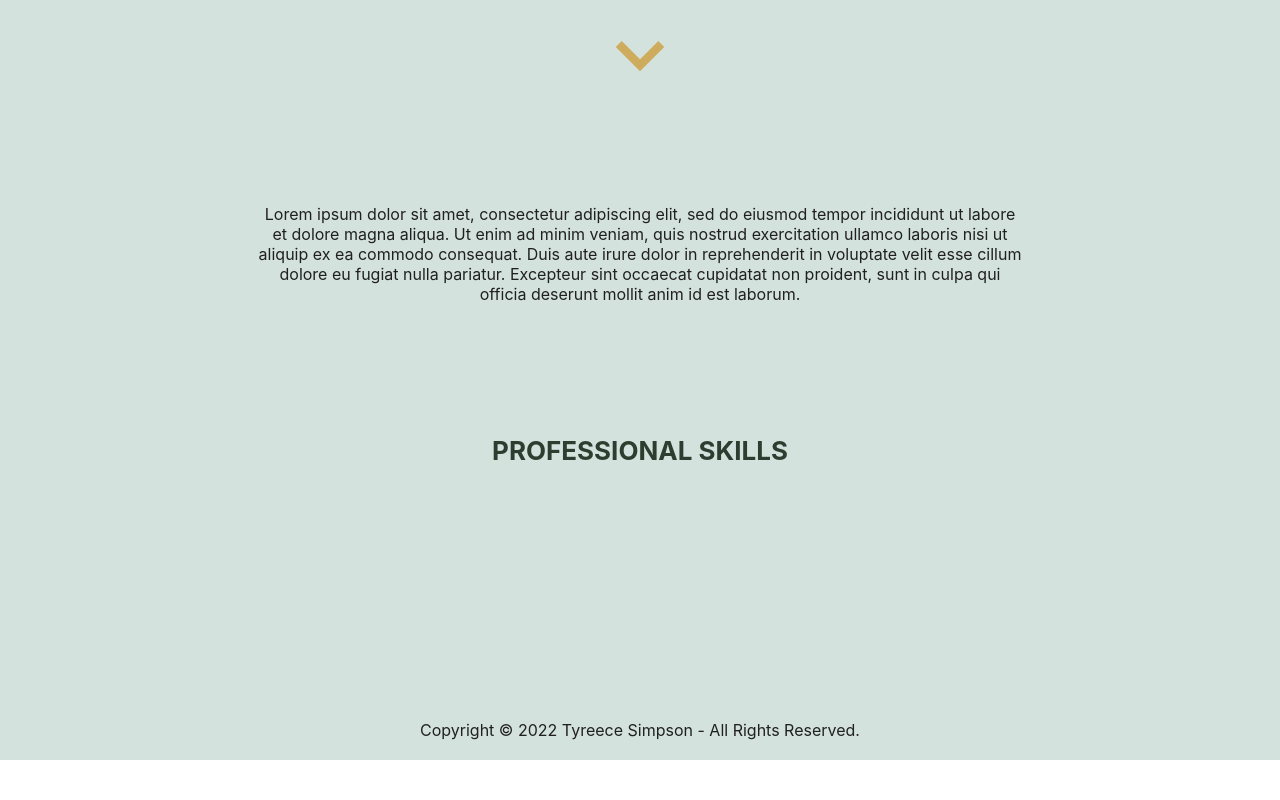
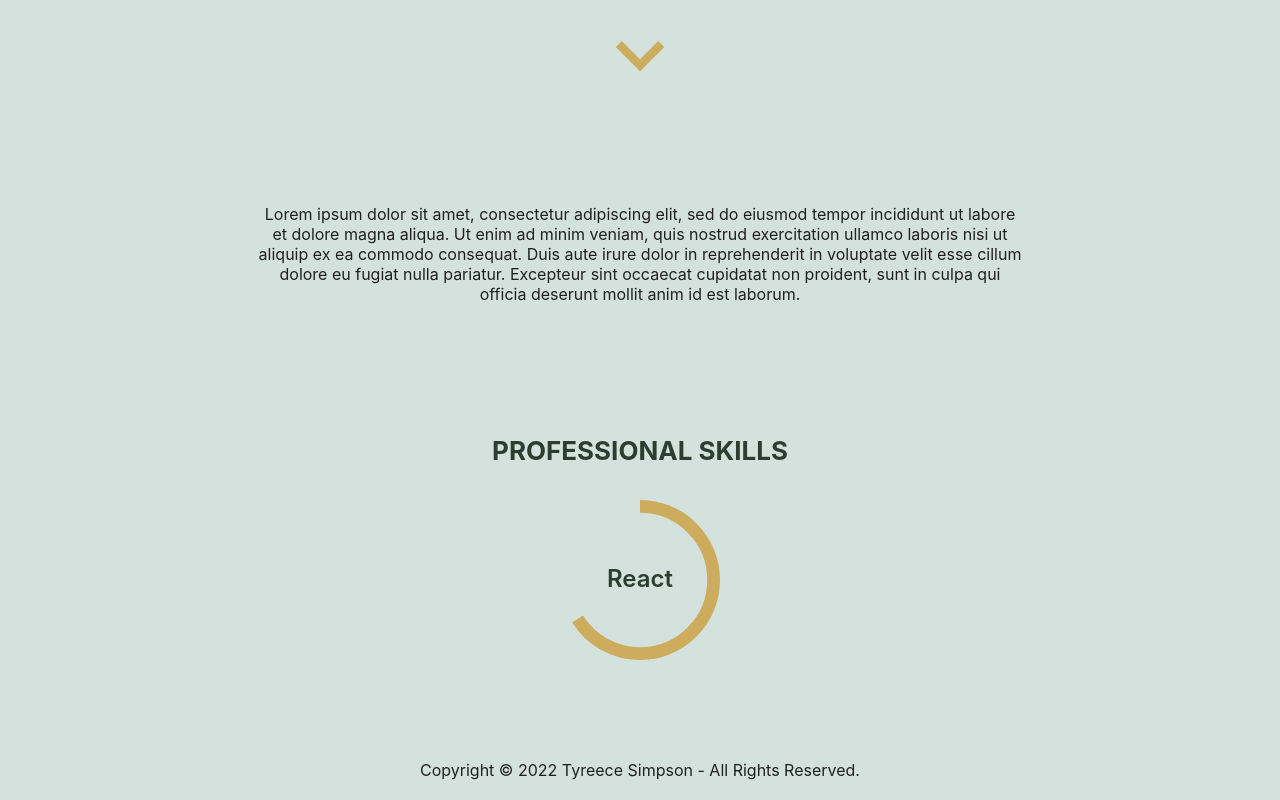
Before and after one commit to Tyreece-Jay/portfolio, a React (Create React App) app: page / in a window 1280 px wide. Shown: the part 612-1412 px from the top of the page. Before the commit the page ends 1372 px from the top, so only its background shows below. Built offline with nearby package versions, Linux system fonts and the light colour scheme.

Commit message:
Styled skill wheel

```diff
--- a/src/App.css
+++ b/src/App.css
@@ -36,6 +36,28 @@
   color: #2C3E2F;
 }
 
+.Skills{
+  display: flex;
+  justify-content: center;
+  height: 20vh;
+  padding-bottom: 10vh;
+}
+
+.CircularProgressbar .CircularProgressbar-path {
+  stroke-linecap: butt;
+  stroke: #CEAC5D;
+}
+
+.CircularProgressbar .CircularProgressbar-trail {
+  stroke: #D4E2DD;
+}
+
+.CircularProgressbar .CircularProgressbar-text {
+  font-size: 15px;
+  font-weight: 600;
+  fill: #2C3E2F;
+}
+
 footer {
   padding: 20px;
   color: #202020;
--- a/src/App.js
+++ b/src/App.js
@@ -24,8 +24,8 @@ function App() {
         </div>
         <div className="Skill-header">
           <h4>PROFESSIONAL SKILLS</h4>
-          <div aria-label='skills' style={{ width: 200, height: 200 }}>
-            {/* <CircularProgressbar value={66} text={`React`} /> */}
+          <div aria-label='skills' className="Skills">
+            <CircularProgressbar value={66} text={`React`} />
           </div>
         </div>
       </body>
```
